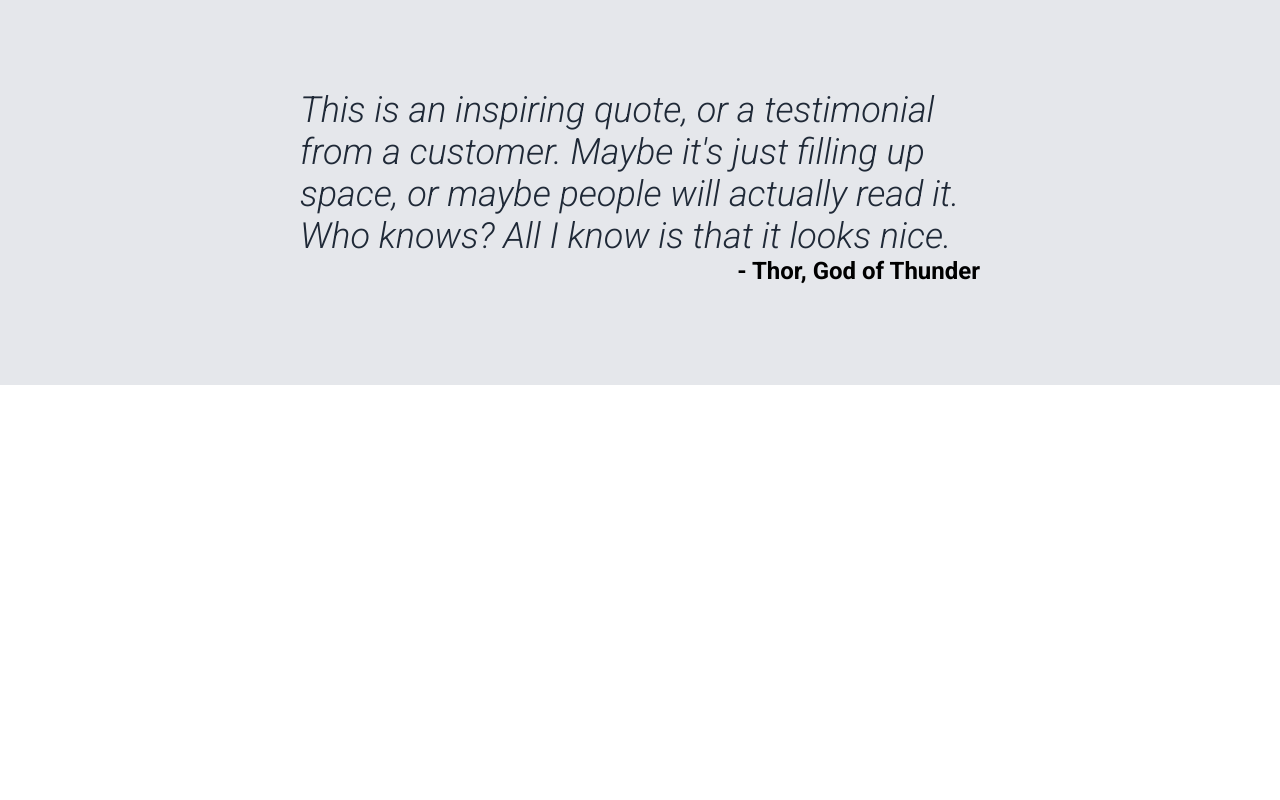
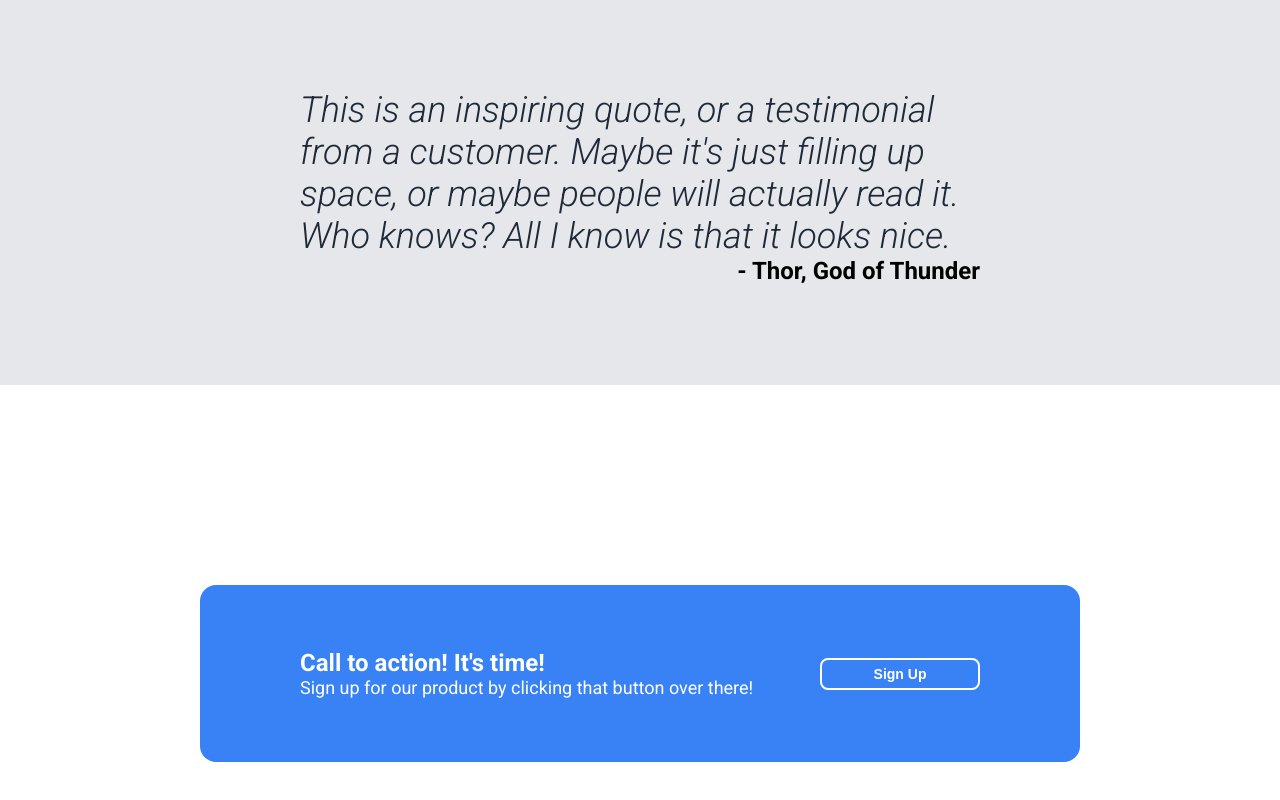
Before and after one commit to willturr/odin-landing-page, a plain HTML site: page index.html in a window 1280 px wide. Shown: the part 1127-1927 px from the top of the page. Before the commit the page ends 1512 px from the top, so only its background shows below. Drawn offline with Linux system fonts and the light colour scheme.

Commit message:
Implement 'Call to action' section

```diff
--- a/index.html
+++ b/index.html
@@ -79,6 +79,13 @@ is that it looks nice.</div>
     </div>
 
     <div class="fourth-content">
+        <div class="call-to-action">
+            <div class="call-to-action-title">
+                <div>Call to action! It's time!</div>
+                <div class="call-to-action-text">Sign up for our product by clicking that button over there!</div>
+            </div>
+            <button>Sign Up</button>
+        </div>
 
     </div>
 
--- a/style.css
+++ b/style.css
@@ -129,6 +129,43 @@ body {
     font-size: 24px;
 }
 
+.fourth-content {
+    padding: 200px;
+}
+
+.call-to-action-title, .call-to-action-text {
+    display: flex;
+    flex-direction: column;
+    color: white;
+}
+
+.call-to-action-title {
+    font-size: 24px;
+    font-weight: bold;
+}
+
+.call-to-action-text {
+    font-size: 18px;
+    font-weight: 400;
+}
+
+.call-to-action {
+    display: flex;
+    justify-content: space-between;
+    align-items: center;
+    background-color: #3882F6;
+    border-radius: 16px;
+    padding: 64px;
+    padding-inline: 100px;
+}
+
+.call-to-action button {
+    background-color: #3882F6;
+    color: white;
+    border: solid white 2px;
+    margin: 0;
+}
+
 a {
     color: #E5E7EB;
     text-decoration: none;
```
